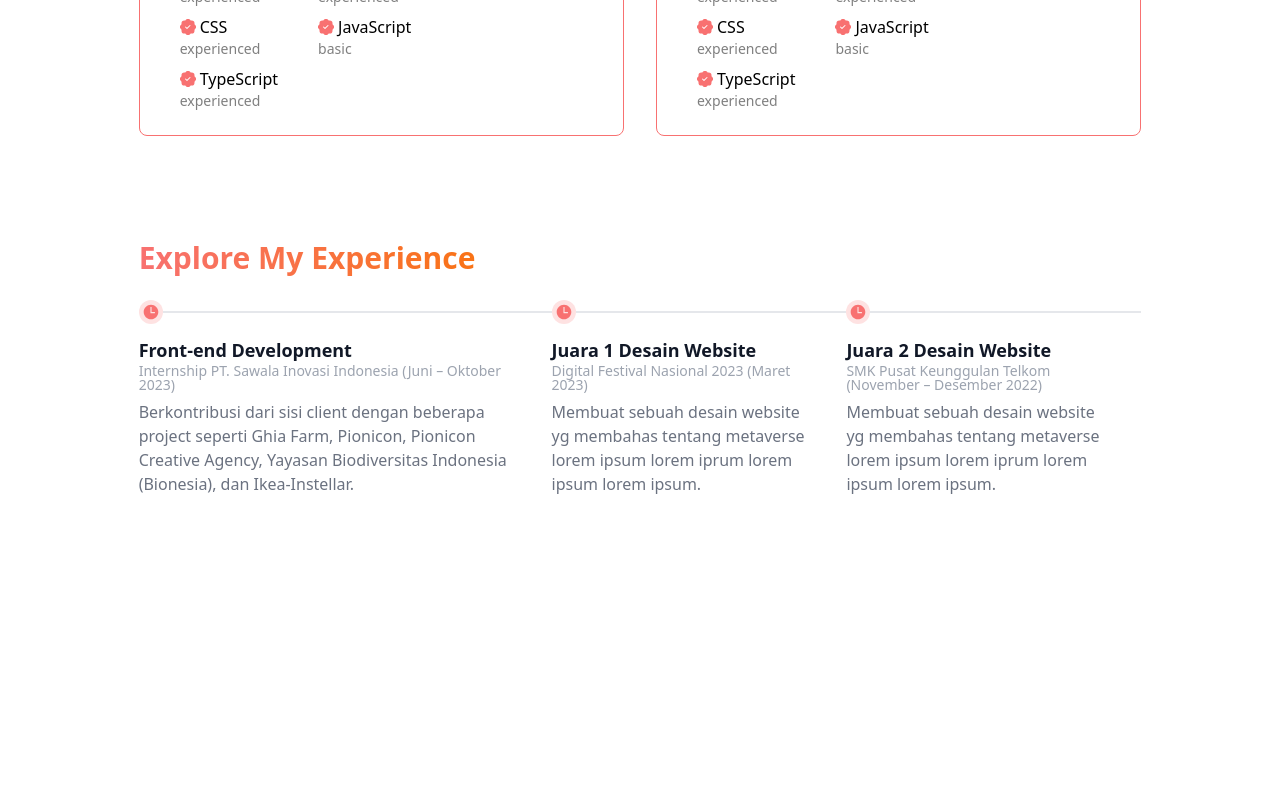
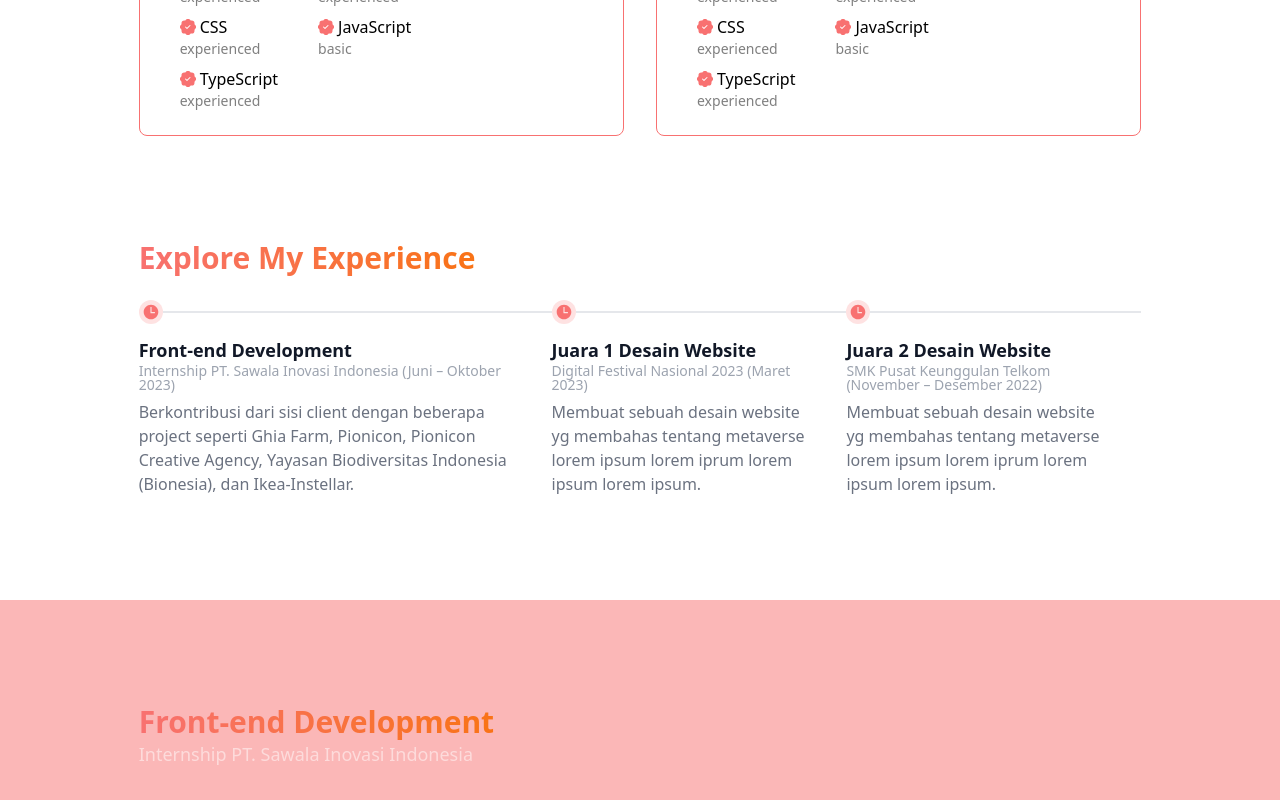
Before and after one commit to isyhfadilah/aisyahnurfadilah, a Next.js app: page / in a window 1280 px wide. Shown: the part 1194-1994 px from the top of the page. Before the commit the page ends 1794 px from the top, so only its background shows below. Built offline with nearby package versions, Linux system fonts and the light colour scheme; a web font is replaced by a local one.

Commit message:
feat: add sub experiences section

```diff
--- a/src/app/(client)/page.tsx
+++ b/src/app/(client)/page.tsx
@@ -1,6 +1,7 @@
 import { Hero } from '@/components/common/hero'
 import { About } from '@/components/common/section/about'
 import { Experience } from '@/components/common/section/experience'
+import { Internship } from '@/components/common/section/sawala'
 
 export default function Home() {
   return (
@@ -8,6 +9,7 @@ export default function Home() {
       <Hero />
       <About />
       <Experience />
+      <Internship />
     </main>
   )
 }
--- /dev/null
+++ b/src/components/common/section/sawala.tsx
@@ -0,0 +1,13 @@
+import Container from '../layouts/Container'
+import { GradientText } from '@/components/ui/title/gradient'
+
+export const Internship = () => {
+  return (
+    <section className="py-26 bg-red-400/50">
+      <Container>
+        <GradientText text="Front-end Development" sizes="text-3xl" />
+        <p className="text-white/50 text-lg">Internship PT. Sawala Inovasi Indonesia</p>
+      </Container>
+    </section>
+  )
+}
--- a/src/shared/styles/app.css
+++ b/src/shared/styles/app.css
@@ -479,6 +479,7 @@
 .bg-primary{--un-bg-opacity:1;background-color:rgba(205,157,67,var(--un-bg-opacity));}
 .bg-red-100{--un-bg-opacity:1;background-color:rgba(254,226,226,var(--un-bg-opacity));}
 .bg-red-400{--un-bg-opacity:1;background-color:rgba(248,113,113,var(--un-bg-opacity));}
+.bg-red-400\/50{background-color:rgba(248,113,113,0.5);}
 .bg-red\/15{background-color:rgba(248,113,113,0.15);}
 .bg-secondary{--un-bg-opacity:1;background-color:rgba(130,106,249,var(--un-bg-opacity));}
 .bg-transparent{background-color:transparent;}
@@ -543,6 +544,7 @@
 .text-red,
 .text-red-400{--un-text-opacity:1;color:rgba(248,113,113,var(--un-text-opacity));}
 .text-transparent{color:transparent;}
+.text-white\/50{color:rgba(255,255,255,0.5);}
 .\!disabled\:text-opacity-10:disabled{--un-text-opacity:0.1 !important;}
 .\!text-opacity-50{--un-text-opacity:0.5 !important;}
 .disabled\:text-opacity-10:disabled{--un-text-opacity:0.1;}
```
